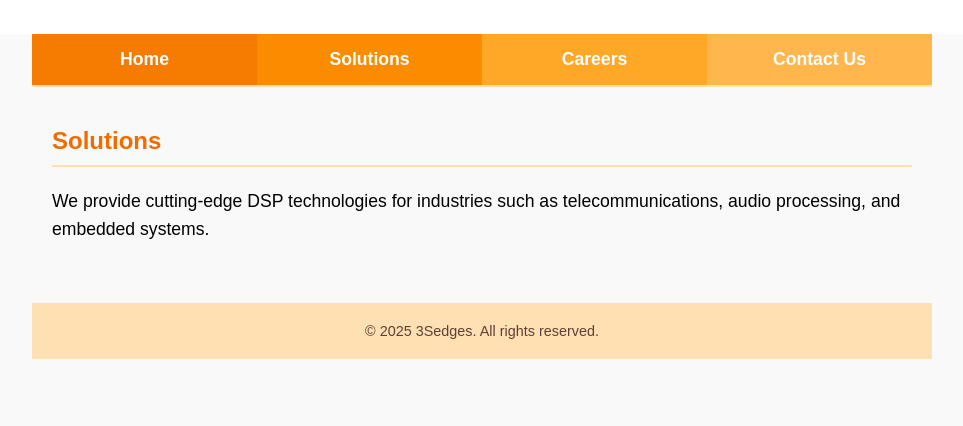
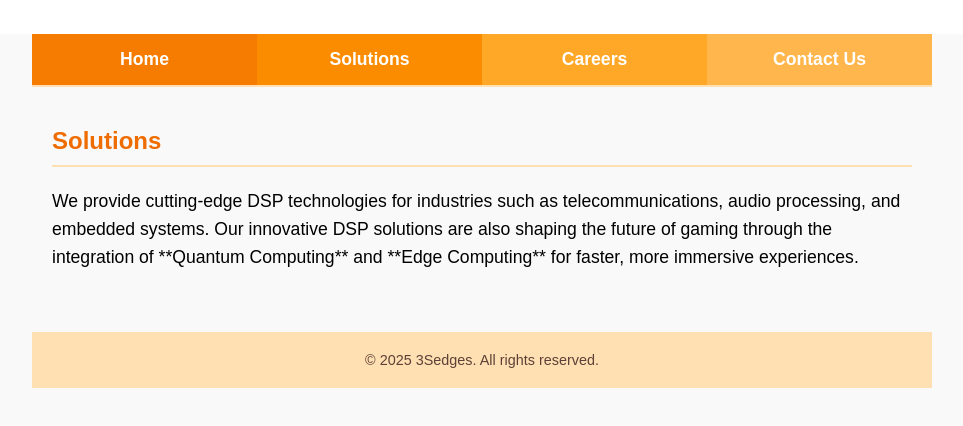
Before and after one commit to dannysze1976/ColorGame, a plain HTML site: page index.html in a window 1280 px wide. Both pictures are taken after a click on the link "Solutions". Shown: the part 184-610 px from the top of the page, without its empty margins (158-1121 px from the left). Drawn offline with Linux system fonts and the light colour scheme.

Commit message:
Update index.html

```diff
--- a/index.html
+++ b/index.html
@@ -131,7 +131,7 @@
 
       <section id="solutions">
         <h2>Solutions</h2>
-        <p>We provide cutting-edge DSP technologies for industries such as telecommunications, audio processing, and embedded systems.</p>
+        <p>We provide cutting-edge DSP technologies for industries such as telecommunications, audio processing, and embedded systems. Our innovative DSP solutions are also shaping the future of gaming through the integration of **Quantum Computing** and **Edge Computing** for faster, more immersive experiences.</p>
       </section>
 
       <section id="careers">
```
